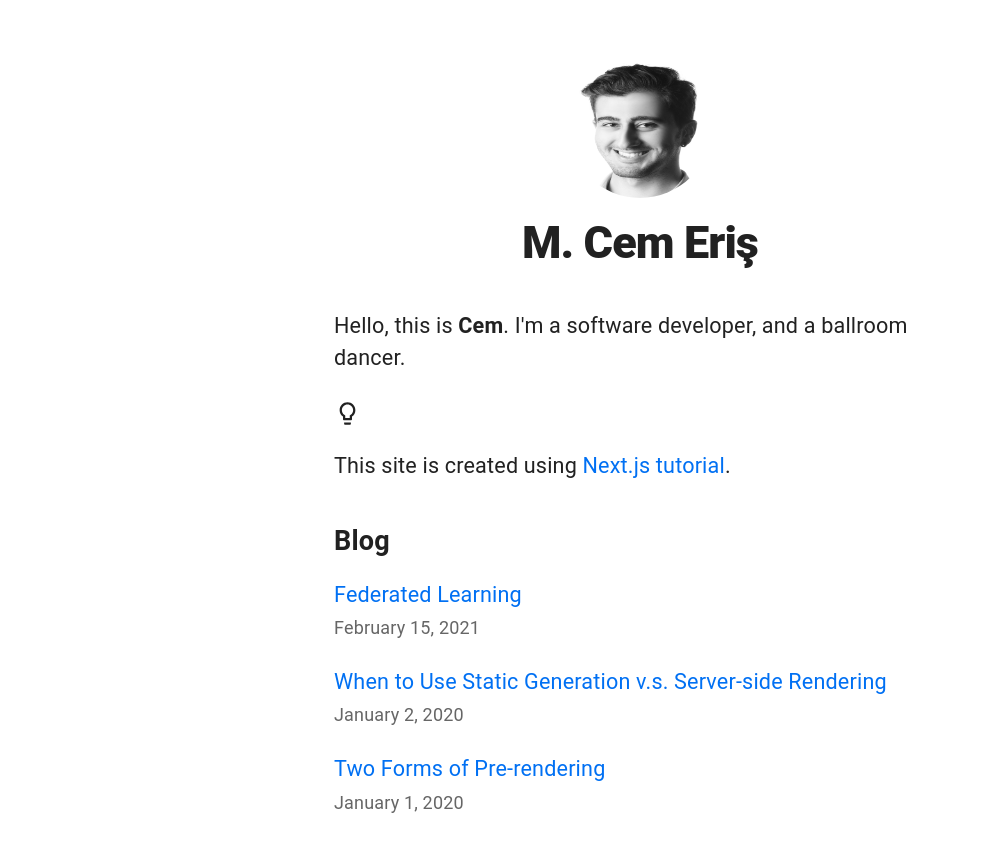
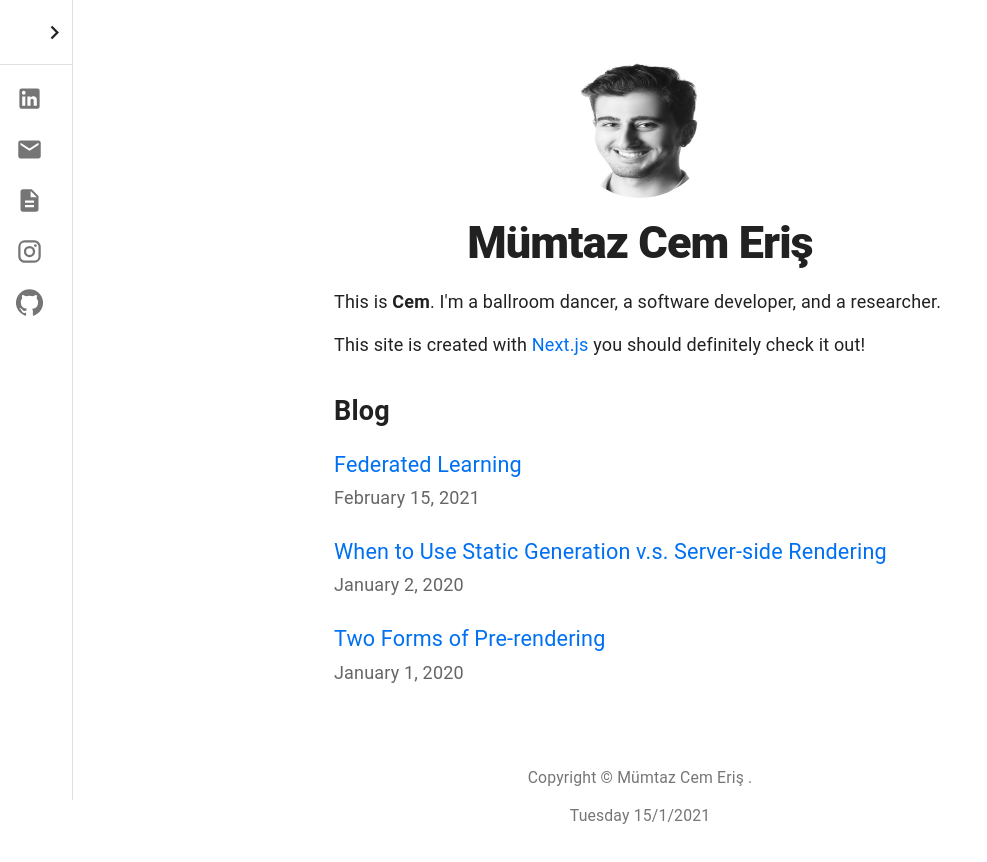
Before and after one commit to mumtazcem/personal-website, a Next.js app: page / in a window 1280 px wide. Shown: the top 862 px of the page, without its empty margins (0-987 px from the left). Built offline with nearby package versions, Linux system fonts and the light colour scheme.

Commit message:
Add minidrawer and footer

```diff
--- /dev/null
+++ b/components/drawer.tsx
@@ -0,0 +1,184 @@
+import React from 'react';
+import clsx from 'clsx';
+import { createStyles, makeStyles, useTheme, Theme } from '@material-ui/core/styles';
+import Drawer from '@material-ui/core/Drawer';
+import List from '@material-ui/core/List';
+import Divider from '@material-ui/core/Divider';
+import IconButton from '@material-ui/core/IconButton';
+import ChevronLeftIcon from '@material-ui/icons/ChevronLeft';
+import ChevronRightIcon from '@material-ui/icons/ChevronRight';
+import ListItem from '@material-ui/core/ListItem';
+import ListItemIcon from '@material-ui/core/ListItemIcon';
+import ListItemText from '@material-ui/core/ListItemText';
+import LinkedInIcon from '@material-ui/icons/LinkedIn';
+import MailIcon from '@material-ui/icons/Mail';
+import DescriptionIcon from '@material-ui/icons/Description';
+import InstagramIcon from '@material-ui/icons/Instagram';
+import GitHubIcon from '@material-ui/icons/GitHub';
+
+const drawerWidth = 240;
+
+const useStyles = makeStyles((theme: Theme) =>
+  createStyles({
+    root: {
+      display: 'flex',
+    },
+    appBar: {
+      zIndex: theme.zIndex.drawer + 1,
+      transition: theme.transitions.create(['width', 'margin'], {
+        easing: theme.transitions.easing.sharp,
+        duration: theme.transitions.duration.leavingScreen,
+      }),
+    },
+    appBarShift: {
+      marginLeft: drawerWidth,
+      width: `calc(100% - ${drawerWidth}px)`,
+      transition: theme.transitions.create(['width', 'margin'], {
+        easing: theme.transitions.easing.sharp,
+        duration: theme.transitions.duration.enteringScreen,
+      }),
+    },
+    menuButton: {
+      marginRight: theme.spacing(-2),
+    },
+    hide: {
+      display: 'none',
+    },
+    drawer: {
+      width: drawerWidth,
+      flexShrink: 0,
+      whiteSpace: 'nowrap',
+    },
+    drawerOpen: {
+      width: drawerWidth,
+      transition: theme.transitions.create('width', {
+        easing: theme.transitions.easing.sharp,
+        duration: theme.transitions.duration.enteringScreen,
+      }),
+    },
+    drawerClose: {
+      transition: theme.transitions.create('width', {
+        easing: theme.transitions.easing.sharp,
+        duration: theme.transitions.duration.leavingScreen,
+      }),
+      overflowX: 'hidden',
+      width: theme.spacing(7) + 1,
+      [theme.breakpoints.up('sm')]: {
+        width: theme.spacing(9) + 1,
+      },
+    },
+    toolbar: {
+      display: 'flex',
+      alignItems: 'center',
+      justifyContent: 'flex-end',
+      padding: theme.spacing(0, 1),
+      // necessary for content to be below app bar
+      ...theme.mixins.toolbar,
+    },
+    content: {
+      flexGrow: 1,
+      padding: theme.spacing(3),
+    },
+  }),
+);
+
+export default function MiniDrawer()  {
+  const classes = useStyles();
+  const theme = useTheme();
+  const [open, setOpen] = React.useState(false);
+
+  const handleDrawerOpen = () => {
+    setOpen(true);
+  };
+
+  const handleDrawerClose = () => {
+    setOpen(false);
+  };
+
+  return (
+    <div className={classes.root}>
+
+      <Drawer
+        variant="permanent"
+        className={clsx(classes.drawer, {
+          [classes.drawerOpen]: open,
+          [classes.drawerClose]: !open,
+        })}
+        classes={{
+          paper: clsx({
+            [classes.drawerOpen]: open,
+            [classes.drawerClose]: !open,
+          }),
+        }}
+      >
+
+        <div className={classes.toolbar}>
+        <IconButton
+            color="inherit"
+            aria-label="open drawer"
+            onClick={handleDrawerOpen}
+            edge="end"
+            className={clsx(classes.menuButton, {
+              [classes.hide]: open,
+            })}
+          >
+          <ChevronRightIcon />
+          </IconButton>
+          <IconButton
+            color="inherit"
+            aria-label="close drawer"
+            onClick={handleDrawerClose}
+            edge="end"
+            className={clsx(classes.menuButton, {
+              [classes.hide]: !open,
+            })}
+          >
+          <ChevronLeftIcon />
+          </IconButton>
+        </div>
+        <Divider />
+        <List>
+            <ListItem
+            button key={'LinkedIn'}
+            onClick={handleDrawerClose}
+            >
+              <ListItemIcon><LinkedInIcon /> </ListItemIcon>
+              <ListItemText primary={'LinkedIn'} />
+            </ListItem>
+
+            <ListItem
+            button key={'Mail'}
+            onClick={handleDrawerClose}
+            >
+              <ListItemIcon><MailIcon /> </ListItemIcon>
+              <ListItemText primary={'Mail'} />
+            </ListItem>
+
+            <ListItem
+            button key={'CV'}
+            onClick={handleDrawerClose}
+            >
+              <ListItemIcon><DescriptionIcon /> </ListItemIcon>
+              <ListItemText primary={'CV'} />
+            </ListItem>
+
+            <ListItem
+            button key={'Instagram'}
+            onClick={handleDrawerClose}
+            >
+              <ListItemIcon><InstagramIcon /> </ListItemIcon>
+              <ListItemText primary={'Instagram'} />
+            </ListItem>
+
+            <ListItem
+            button key={'GitHub'}
+            onClick={handleDrawerClose}
+            >
+              <ListItemIcon><GitHubIcon /> </ListItemIcon>
+              <ListItemText primary={'GitHub'} />
+            </ListItem>
+        </List>
+      </Drawer>
+    </div>
+  );
+}
--- /dev/null
+++ b/components/footer.tsx
@@ -0,0 +1,62 @@
+import React from 'react';
+import Typography from '@material-ui/core/Typography';
+import Link from '@material-ui/core/Link';
+import { createStyles, makeStyles, useTheme, Theme } from '@material-ui/core/styles';
+import Container from '@material-ui/core/Container';
+
+let days: Array<string> = ['Monday', 'Tuesday', 'Wednesday', 'Thursday', 'Friday', 'Saturday', 'Sunday'];
+
+function Copyright() {
+    return (
+        <div>
+      <Typography paragraph variant="body2" color="textSecondary" align="center">
+        {'Copyright © Mümtaz Cem Eriş '}
+        {'.'}
+      </Typography>
+      <Typography paragraph variant="body2" color="textSecondary" align="center">
+
+      {days[new Date().getDay()]}
+      {' '}
+      {new Date().getDate()}
+      {'/'}
+      {new Date().getMonth()}
+      {'/'}
+      {new Date().getFullYear()}
+    </Typography>
+    </div>
+    );
+  }
+
+const useStyles = makeStyles((theme: Theme) =>
+  createStyles({
+    footer: {
+        backgroundColor: theme.palette.background.paper,
+        // marginTop: theme.spacing(8),
+        padding: theme.spacing(6, 0),
+      },
+  }),
+);
+
+export default function Footer({
+    description,
+    title
+  }: {
+    description?: string
+    title?: string
+  })  {
+  const classes = useStyles();
+
+  return (
+    <footer className={classes.footer}>
+    <Container maxWidth="lg">
+      <Typography variant="h6" align="center" gutterBottom>
+        {title}
+      </Typography>
+      <Typography variant="subtitle1" align="center" color="textSecondary" component="p">
+        {description}
+      </Typography>
+      <Copyright />
+    </Container>
+  </footer>
+  );
+}
--- a/components/layout.tsx
+++ b/components/layout.tsx
@@ -3,9 +3,11 @@ import Image from 'next/image'
 import styles from './layout.module.css'
 import utilStyles from '../styles/utils.module.css'
 import Link from 'next/link'
+import MiniDrawer from './drawer'
+import Footer from './footer'
 
-const name = 'M. Cem Eriş'
-export const siteTitle = 'Cem\'s Website'
+const name = 'Mümtaz Cem Eriş'
+export const siteTitle = 'M. Cem Eriş'
 
 export default function Layout({
   children,
@@ -20,7 +22,7 @@ export default function Layout({
         <link rel="icon" href="/favicon.ico" />
         <meta
           name="description"
-          content="Learn how to build a personal website using Next.js"
+          content="Personal website of me created via Next.js"
         />
         <meta
           property="og:image"
@@ -30,7 +32,9 @@ export default function Layout({
         />
         <meta name="og:title" content={siteTitle} />
         <meta name="twitter:card" content="summary_large_image" />
+
       </Head>
+
       <header className={styles.header}>
         {home ? (
           <>
@@ -66,6 +70,8 @@ export default function Layout({
             </>
           )}
       </header>
+
+      <MiniDrawer />
       <main>{children}</main>
       {!home && (
         <div className={styles.backToHome}>
@@ -74,6 +80,8 @@ export default function Layout({
           </Link>
         </div>
       )}
+
+    <Footer />
     </div>
   )
 }
--- a/pages/index.tsx
+++ b/pages/index.tsx
@@ -7,7 +7,7 @@ import Link from 'next/link'
 import Date from '../components/date'
 import { GetStaticProps } from 'next'
 import React from 'react';
-import SvgIcon from '@material-ui/core/SvgIcon';
+import Typography from '@material-ui/core/Typography';
 
 export const getStaticProps: GetStaticProps = async () => {
   const allPostsData = getSortedPostsData()
@@ -16,13 +16,6 @@ export const getStaticProps: GetStaticProps = async () => {
       allPostsData
     }
   }
-}
-function LightBulbIcon(props) {
-  return (
-    <SvgIcon {...props}>
-      <path d="M9 21c0 .55.45 1 1 1h4c.55 0 1-.45 1-1v-1H9v1zm3-19C8.14 2 5 5.14 5 9c0 2.38 1.19 4.47 3 5.74V17c0 .55.45 1 1 1h6c.55 0 1-.45 1-1v-2.26c1.81-1.27 3-3.36 3-5.74 0-3.86-3.14-7-7-7zm2.85 11.1l-.85.6V16h-4v-2.3l-.85-.6C7.8 12.16 7 10.63 7 9c0-2.76 2.24-5 5-5s5 2.24 5 5c0 1.63-.8 3.16-2.15 4.1z" />
-    </SvgIcon>
-  );
 }
 
 const useStyles = makeStyles((theme) => ({
@@ -33,7 +26,11 @@ const useStyles = makeStyles((theme) => ({
     verticalAlign: 'middle',
     marginRight: theme.spacing(1),
   },
+  bottomNav: {
+    width: 500,
+  },
 }));
+
 export default function Home({
   allPostsData
 }: {
@@ -43,21 +40,22 @@ export default function Home({
     id: string
   }[]
 }) {
-  const classes = useStyles();
+
   return (
     <Layout home>
       <Head>
         <title>{siteTitle}</title>
       </Head>
       <section className={utilStyles.headingMd}>
-        <p>Hello, this is <b>Cem</b>. I'm a software developer, and a ballroom dancer.</p>
-        <LightBulbIcon className={classes.lightBulb} />
-        <p>
-          This site is created using {' '}
-          <a href="https://nextjs.org/learn"> Next.js tutorial</a>.
-        </p>
+        <Typography paragraph>
+          This is <b>Cem</b>. I'm a ballroom dancer, a software developer, and a researcher.
+        </Typography>
+        <Typography paragraph>
+          This site is created with {' '}
+          <a href="https://nextjs.org/learn"> Next.js </a>
+          you should definitely check it out!
+          </Typography>
       </section>
-
       <section className={`${utilStyles.headingMd} ${utilStyles.padding1px}`}>
         <h2 className={utilStyles.headingLg}>Blog</h2>
         <ul className={utilStyles.list}>
```
Lines whose indentation alone changed are shown as unchanged.
